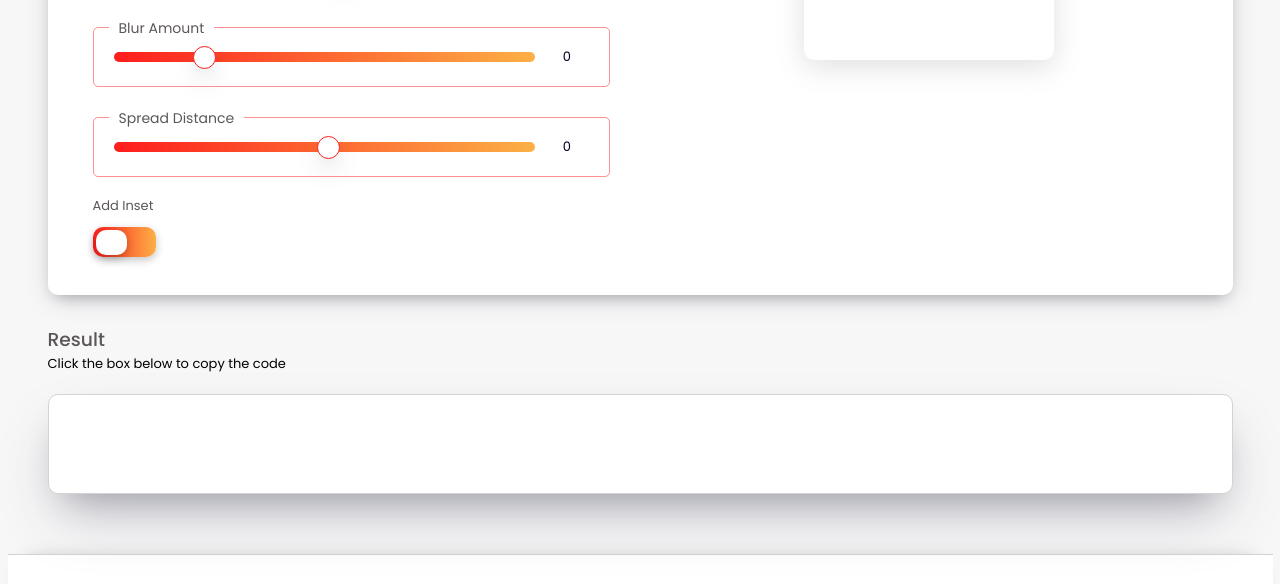
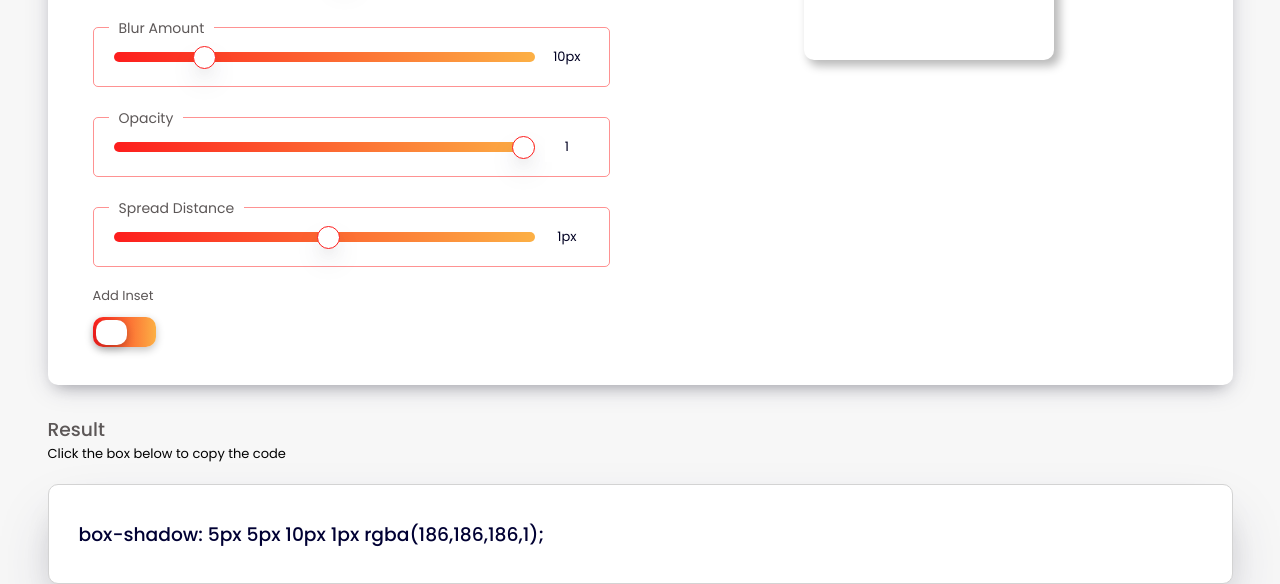
Before and after one commit to Cebucoder/shadowcrafts, a website: page customize/index.html in a window 1280 px wide. Shown: the part 717-1301 px from the top of the page. Drawn offline with nearby package versions, Linux system fonts and the light colour scheme.

Commit message:
Update index.html

```diff
--- a/customize/index.html
+++ b/customize/index.html
@@ -134,9 +134,14 @@
                             <div class="px" id="brPX">0</div>
                         </div>
                         <div class="control-content">
+                            <label>Opacity</label>
+                             <input type="range" id="opacity" min="0" max="1" step="0.1" value="1">
+                             <div class="px" id="orPX">0</div>
+                        </div>
+                        <div class="control-content">
                             <label>Spread Distance</label>
-                             <input type="range" id="opacity" min="-50" max="50" step="1" value="1">
-                             <div class="px" id="orPX">0</div>
+                             <input type="range" id="spread" min="-50" max="50" step="0.1" value="1">
+                             <div class="px" id="srPX">0</div>
                         </div>
                         <div class="inset-cont">
                             <div class="inset-header">
```
